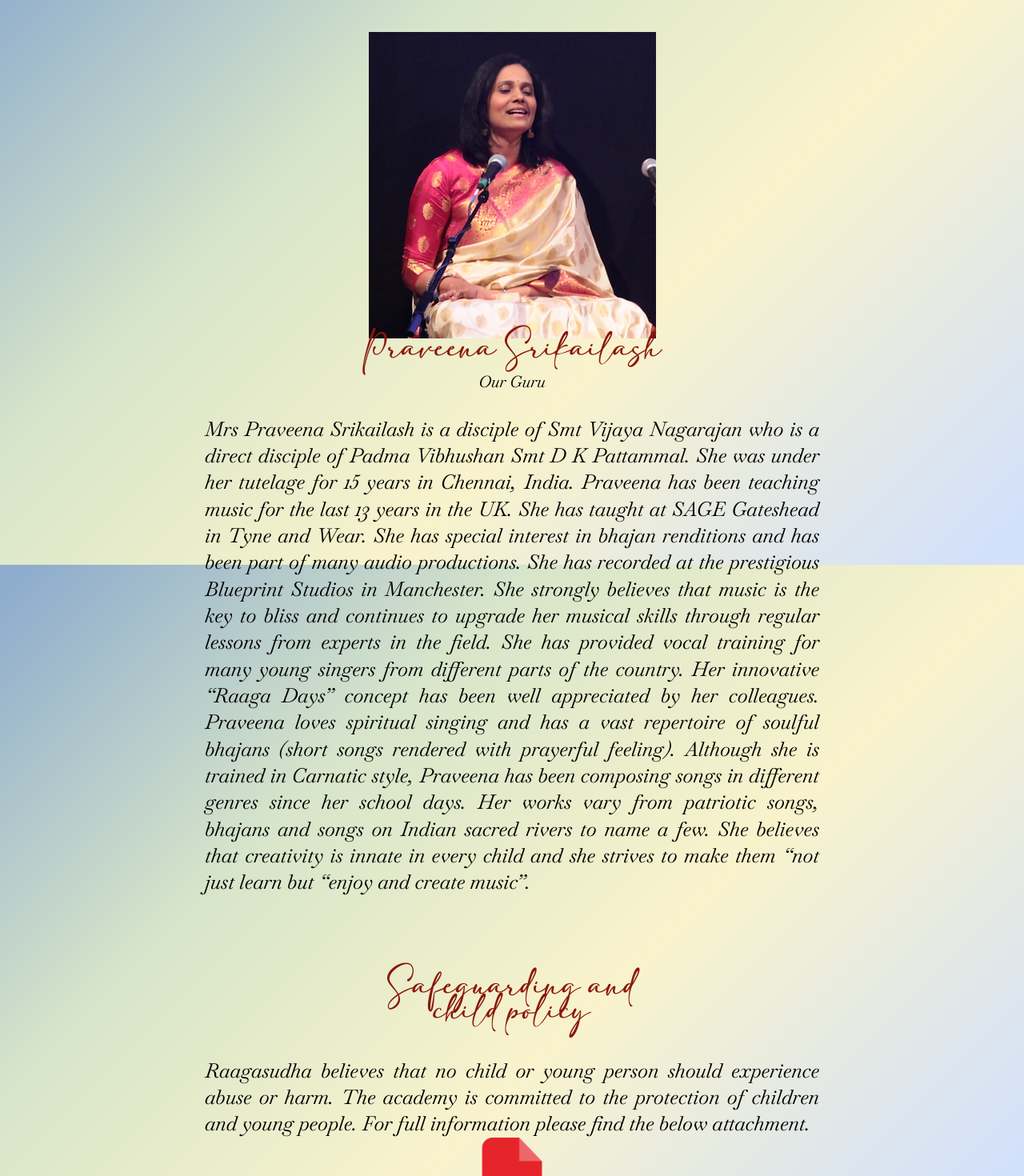
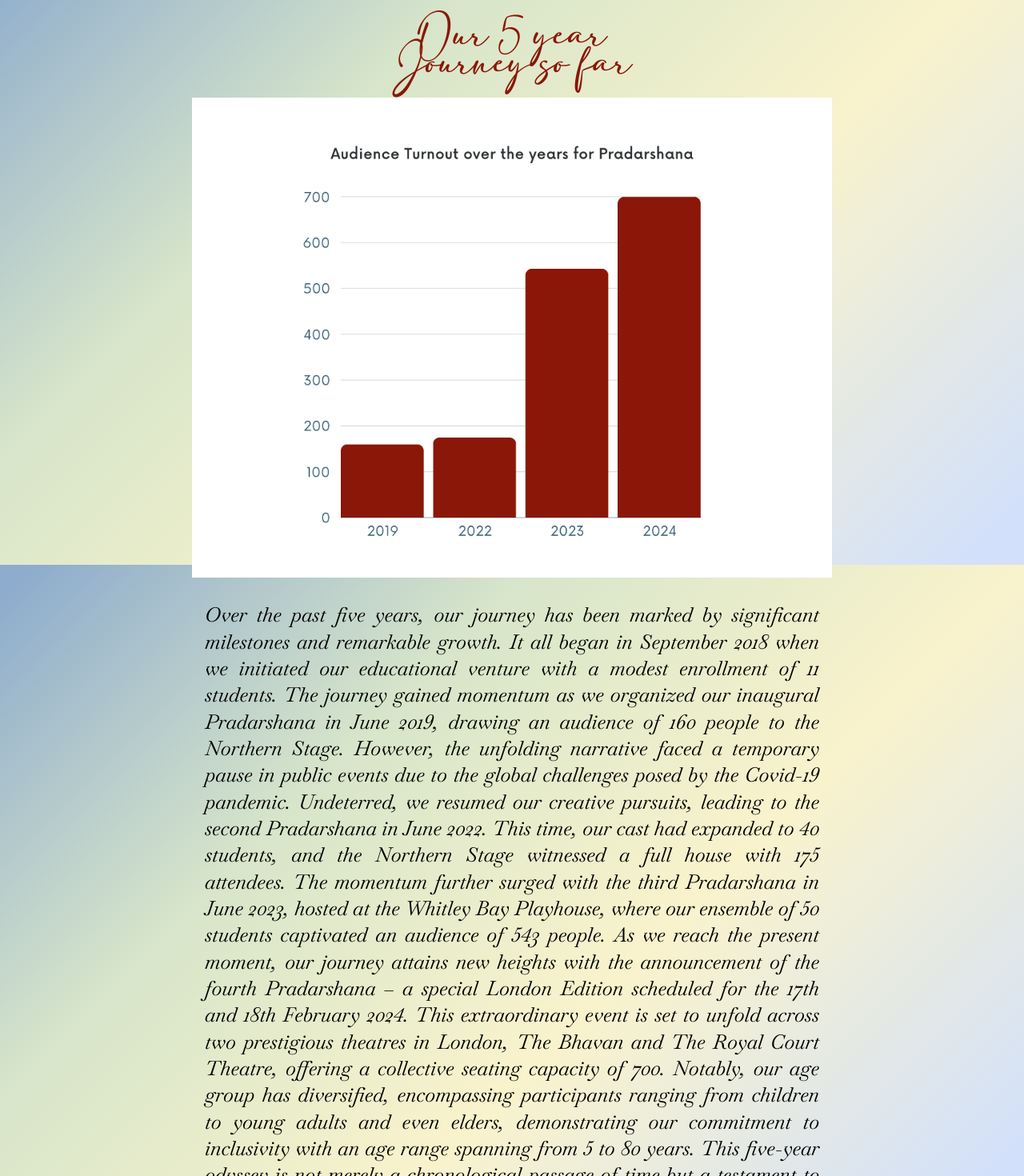
Before and after one commit to Sainath26/RaagaSudha, a React (Vite) app in the folder Raagasudha-website/: page / in a window 1280 px wide. Shown: the part 1040-2510 px from the top of the page at 80% size. Built offline with nearby package versions, Linux system fonts and the light colour scheme.

Commit message:
Added over the years section

```diff
--- a/Raagasudha-website/src/style/home.css
+++ b/Raagasudha-website/src/style/home.css
@@ -2,7 +2,7 @@
 .HomeHeading {
   color: #8a1708;
   font-family: "adelia";
-  font-size: 40px;
+  font-size: 35px;
   text-align: center;
   margin: auto;
   width: 30%;
--- a/Raagasudha-website/src/style/main.css
+++ b/Raagasudha-website/src/style/main.css
@@ -155,7 +155,13 @@
   justify-content: center;
   border-radius: 50%;
 }
-
+.Bargraph {
+  display: flex;
+  justify-content: center;
+  max-width: 100%;
+  height: 600px;
+  padding-top: 1%;
+}
 /* This is used for the Gallery div in home and pradarshana sites */
 .Gallery {
   width: 76%;
--- a/Raagasudha-website/src/views/home.jsx
+++ b/Raagasudha-website/src/views/home.jsx
@@ -7,7 +7,7 @@
 import Gallery from "../components/gallery";
 import pdflogo from "../assets/images/pdf.png";
 import pdf from "../assets/pdfs/safeguarding.pdf";
-
+import Bargraph from "../assets/images/Bargraph.png";
 function Home() {
   const safeGuarding = () => {
     window.open(pdf, "_blank");
@@ -56,9 +56,45 @@
               and sincerity.
             </div>
           </section>
+          <section className="Our 5 year Journey so far">
+            <div className="HomeHeading">Our 5 year Journey so far</div>
+            <div className="Bargraph">
+              <img src={Bargraph} />{" "}
+            </div>
+            <div className="HomeText">
+              Over the past five years, our journey has been marked by
+              significant milestones and remarkable growth. It all began in
+              September 2018 when we initiated our educational venture with a
+              modest enrollment of 11 students. The journey gained momentum as
+              we organized our inaugural Pradarshana in June 2019, drawing an
+              audience of 160 people to the Northern Stage. However, the
+              unfolding narrative faced a temporary pause in public events due
+              to the global challenges posed by the Covid-19 pandemic.
+              Undeterred, we resumed our creative pursuits, leading to the
+              second Pradarshana in June 2022. This time, our cast had expanded
+              to 40 students, and the Northern Stage witnessed a full house with
+              175 attendees. The momentum further surged with the third
+              Pradarshana in June 2023, hosted at the Whitley Bay Playhouse,
+              where our ensemble of 50 students captivated an audience of 543
+              people. As we reach the present moment, our journey attains new
+              heights with the announcement of the fourth Pradarshana – a
+              special London Edition scheduled for the 17th and 18th February
+              2024. This extraordinary event is set to unfold across two
+              prestigious theatres in London, The Bhavan and The Royal Court
+              Theatre, offering a collective seating capacity of 700. Notably,
+              our age group has diversified, encompassing participants ranging
+              from children to young adults and even elders, demonstrating our
+              commitment to inclusivity with an age range spanning from 5 to 80
+              years. This five-year odyssey is not merely a chronological
+              passage of time but a testament to our dedication, creativity, and
+              the growing impact of our artistic endeavors on a broader and more
+              diverse audience.
+            </div>
+          </section>
           <div className="contentImg">
             <img src={Image}></img>
           </div>
+
           <div className="Heading">Praveena Srikailash</div>
           <div className="HomeSubtext">Our Guru</div>
           <div className="HomeText">
```
Also changed, not shown: Raagasudha-website/src/assets/images/Bargraph.png (added).
